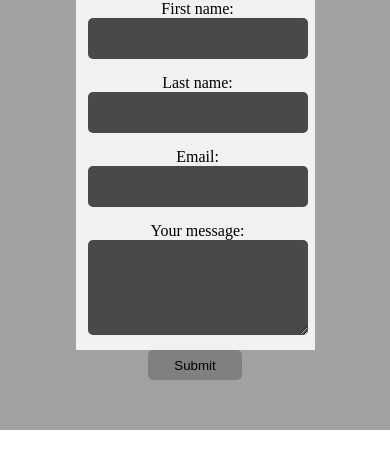
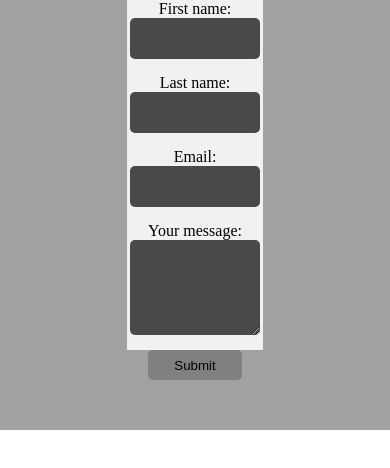
Before and after one commit to yuyangyyy/pokefight, a React (Create React App) app: page / in a window 390 px wide. Shown: the top 468 px of the page. Built offline with nearby package versions, Linux system fonts and the light colour scheme; a web font is replaced by a local one.

Commit message:
18-Form add style and change responsive

```diff
--- a/src/component/Form.css
+++ b/src/component/Form.css
@@ -15,9 +15,10 @@
 
 .formContainer {
   display: flex;
-  width: 60%;
+  width: 35%;
   padding-left: 5px;
   background-color: #f1f1f1;
+  justify-content: space-between;
 }
 
 .text {
@@ -46,13 +47,15 @@
   margin-bottom: 50px;
 }
 
-@media screen and (max-width: 600px) {
+@media screen and (max-width: 930px) {
   .text {
     width: 80%;
     margin-top: 0;
+    min-width: 0;
   }
   .formContainer {
     flex-direction: column;
     align-items: center;
+    padding-left: 0;
   }
 }
```
